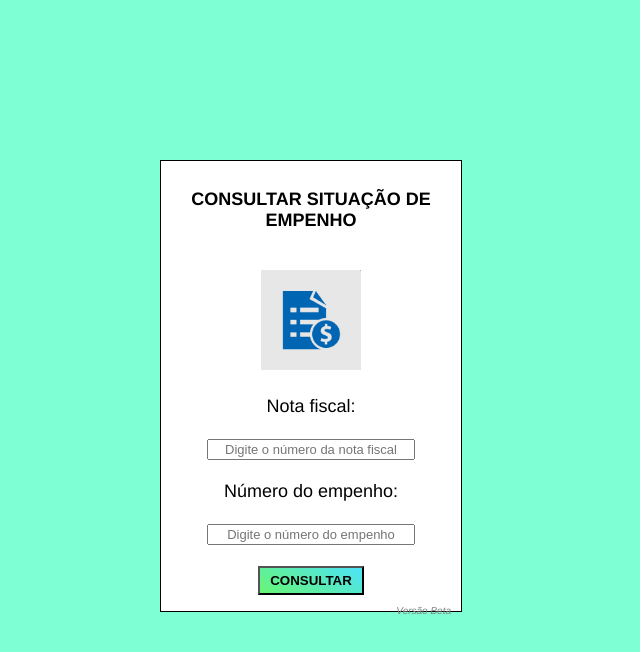
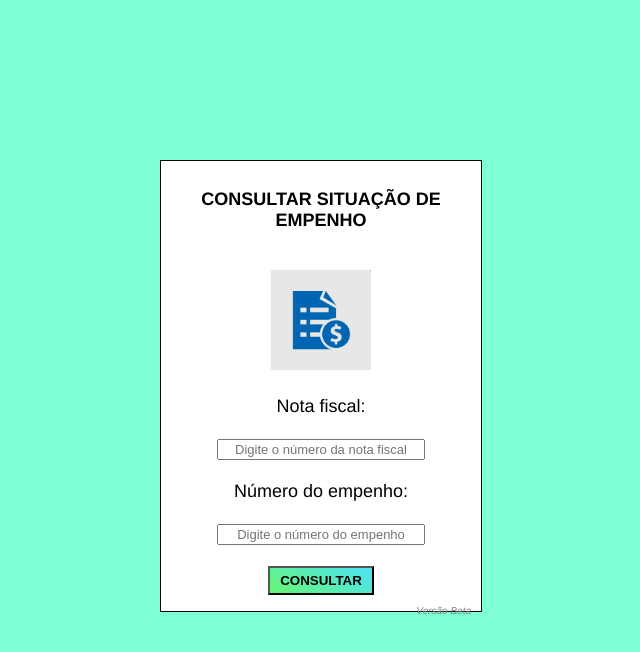
Before and after one commit to RenataVerasVenturim/Buscadordeempenho, a plain HTML site: page index.html in a window 1280 px wide. Shown: the whole page, without its empty margins (288-928 px from the left). Drawn offline with Linux system fonts and the light colour scheme.

Commit message:
Add files via upload
atualização

```diff
--- a/index.html
+++ b/index.html
@@ -2,7 +2,7 @@
 <html>
     <head>
         <meta charset="utf-8">
-        <title>Tela de login</title>
+        <title>Tela de busca</title>
 
         <link rel="stylesheet" href="stylesheet.css">
     </head>
@@ -11,7 +11,7 @@
         <div id="buscador">
 
 
-            <p>    <b>CONSULTAR SITUAÇÃO DE EMPENHO </b>
+            <p id="titulo">    <b>CONSULTAR SITUAÇÃO DE EMPENHO </b>
             </p>
             <br>
                 <img src="icone.jpg" height="100" width="100">
--- a/stylesheet.css
+++ b/stylesheet.css
@@ -14,7 +14,7 @@ background-color:#FFF;
 text-align: center;
 margin:auto;
 height: 400px;
-width: 280px;
+width: 300px;
 position: fixed;
 top: 20%;
 left: 35%;
```
